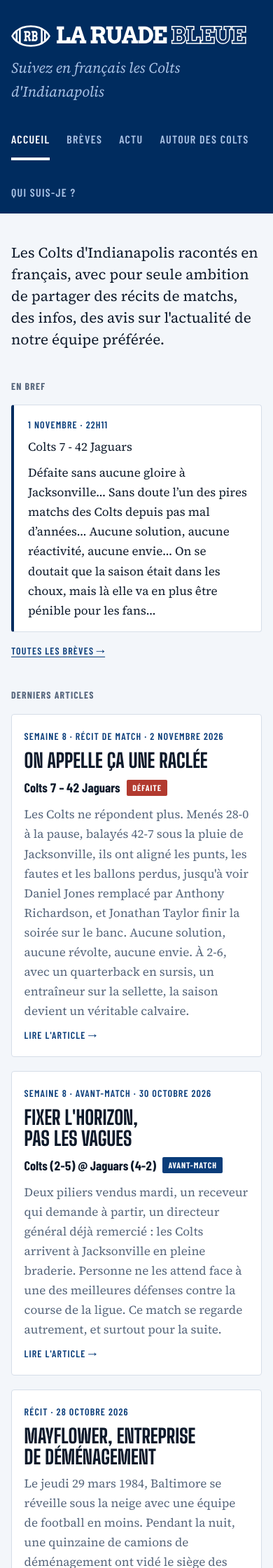
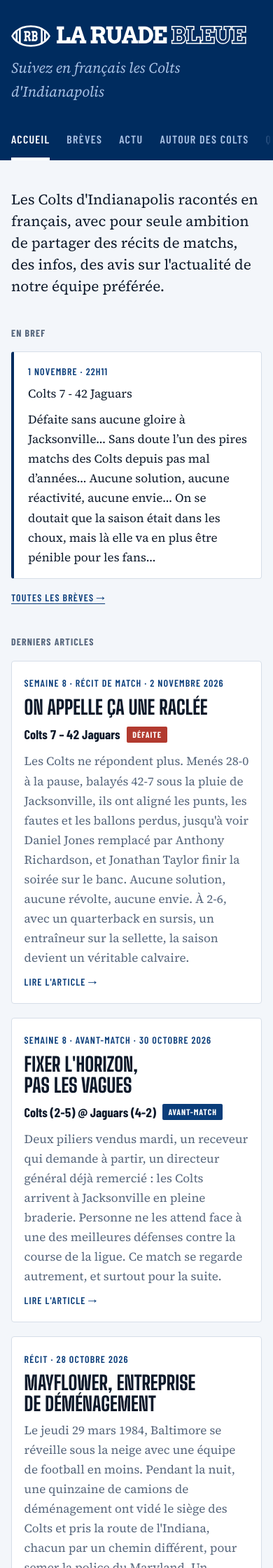
Before and after one commit to laruadebleue/laruadebleue.github.io, a Jekyll site: the page built from index.html, in a window 390 px wide. Shown: the top 2240 px of the page at 70% size. Built offline with Jekyll 4.4.1, drawn with Linux system fonts in a browser that asks for light colours.

Commit message:
Menu défilant à l'horizontale sur téléphone

```diff
--- a/assets/css/style.css
+++ b/assets/css/style.css
@@ -151,17 +151,39 @@
 }
 .nav {
   display: flex;
-  flex-wrap: wrap;
+  flex-wrap: nowrap;
   gap: 1.5rem;
   margin-top: 1.4rem;
+  /* Défilement horizontal quand les rubriques ne tiennent pas sur une ligne */
+  overflow-x: auto;
+  overflow-y: hidden;
+  -webkit-overflow-scrolling: touch;
+  scrollbar-width: none;
+  scroll-padding-inline: var(--gutter, 1rem);
 }
+.nav::-webkit-scrollbar { display: none; }
 .nav a {
+  flex: none;
+  white-space: nowrap;
   color: var(--band-soft);
   text-decoration: none;
   font-weight: 600;
   font-size: 1rem;
   padding-block: 0.6rem 0.75rem;
   border-bottom: 4px solid transparent;
+}
+@media (max-width: 700px) {
+  /* Le menu va jusqu'au bord de l'écran, avec un fondu à droite qui invite à faire glisser */
+  .nav {
+    margin-inline: calc(-1 * var(--nav-bleed, 1rem));
+    padding-inline: var(--nav-bleed, 1rem);
+    -webkit-mask-image: linear-gradient(to right, #000 calc(100% - 2.5rem), transparent);
+    mask-image: linear-gradient(to right, #000 calc(100% - 2.5rem), transparent);
+  }
+  .nav.nav-fin {
+    -webkit-mask-image: none;
+    mask-image: none;
+  }
 }
 .nav a:hover { color: var(--band-ink); }
 .nav a[aria-current="page"] {
```
Also changed, not shown: _layouts/default.html (+12 -0 lines).
